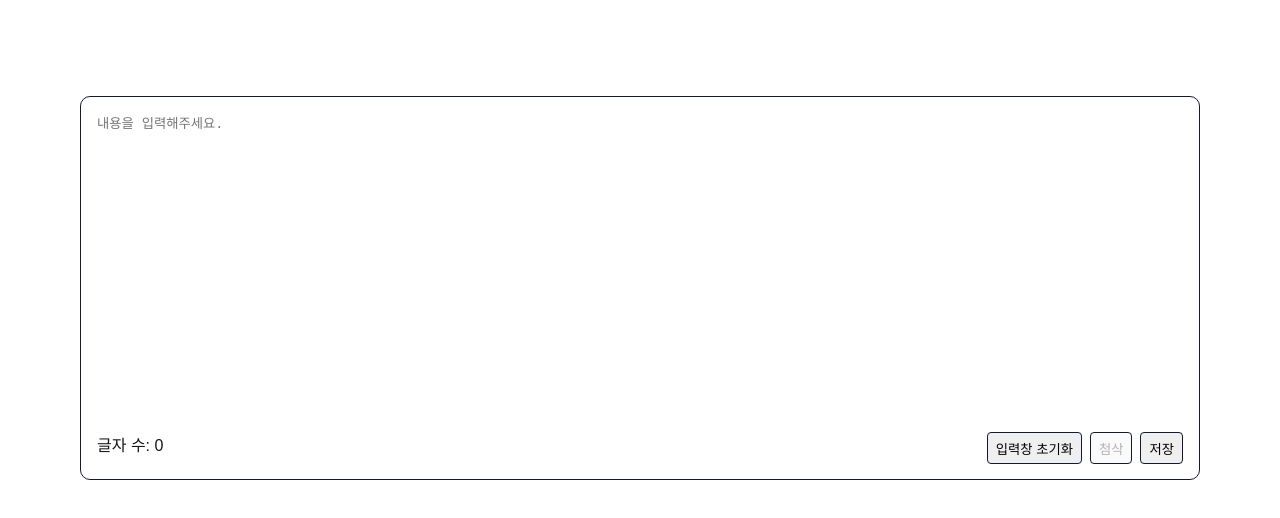
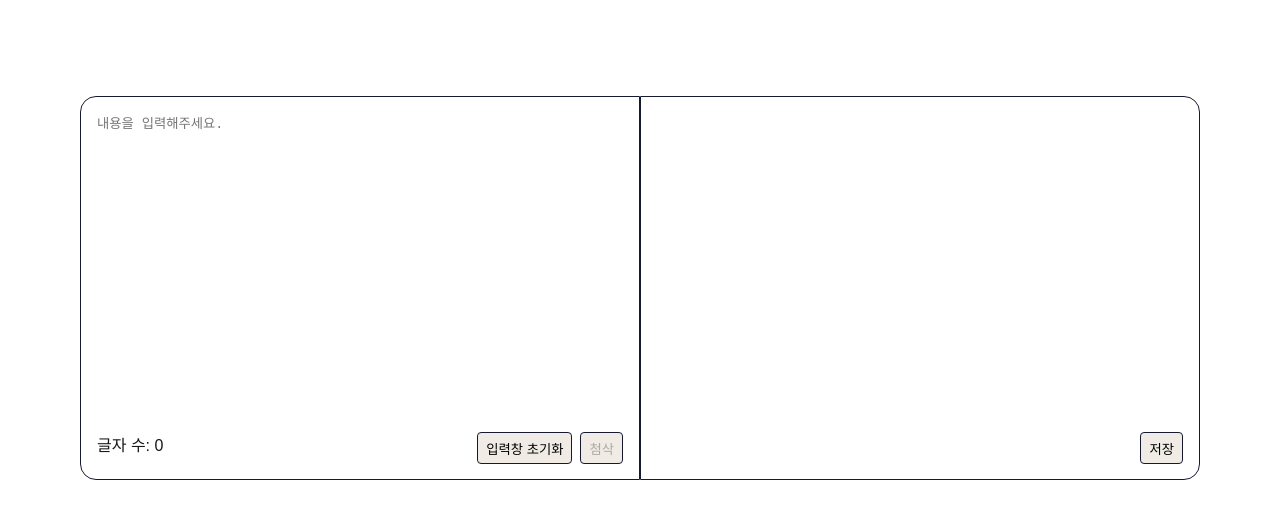
Before and after one commit to wyjee/check-mate, a Next.js app in the folder checkmate-front/: page / in a window 1280 px wide. Shown: the top 518 px of the page. Built offline with nearby package versions, Linux system fonts and the light colour scheme; no server answers.

Commit message:
feature(front): add openai translation request

```diff
--- a/checkmate-front/app/components/Main/index.css
+++ b/checkmate-front/app/components/Main/index.css
@@ -1,37 +1,23 @@
-.textarea {
+.translation_box,
+.result_box {
     width: 100%;
-    height: 100%;
-    border: none;
-    outline: none;
-}
-
-.translation_box {
-    width: 100%;
-    height: 24px;
+    min-height: 24rem;
     border: 1px solid #161A30;
     border-radius: 10px;
     padding: 16px 16px 51px 16px;
-    min-height: 24rem;
 }
 
 @media (min-width: 768px) {
-    .translation_box {
+    .translation_box,
+    .result_box {
         width: 100%;
     }
+
+    .translation_box {
+        border-radius: 16px 0px 0px 16px;
+    }
+
+    .result_box {
+        border-radius: 0px 16px 16px 0px;
+    }
 }
-
-.buttons {
-    display: flex;
-    flex-direction: row;
-    justify-content: space-between;
-    width: 100%;
-    height: 51px;
-}
-
-.buttons button {
-    border: 1px solid #161A30;
-    height: 32px;
-    padding: 0 8px 0 8px;
-    margin: 0 0 0 8px;
-    border-radius: 4px;
-}
--- a/checkmate-front/app/components/Main/index.tsx
+++ b/checkmate-front/app/components/Main/index.tsx
@@ -7,63 +7,52 @@ import Loader from './Loader';
 import './index.css';
 
 const configuration = {
-    apiKey: process.env.NEXT_PUBLIC_API_KEY,
+    apiKey: process.env.NEXT_PUBLIC_OPENAI_API_KEY,
     dangerouslyAllowBrowser: true
 };
 const openai = new OpenAI(configuration);
+const openaiModel = 'gpt-3.5-turbo'
 
 const Main = ()=> {
-    const [isAlready, setAlready] = useState(false);
     const [text, setText] = useState("");
-    // const [previousText, setPreviousText] = useState("");
+    const [fixedText, setFixedText] = useState("");
     const [words, setWords] = useState(0);
     const [loading, setLoading] = useState(false);
-    const [corrected, setCorrected] = useState(false);
+    const [corrected, setFixed] = useState(false);
+    const [language, setLanguage] = useState("en");
+    const langPairs: {
+        [key: string]: string
+    } = {
+        en: 'English',
+        kr: 'Korean'
+    }
 
-    const ping = async () => {
-        const response = await openai.chat.completions.create({
-            model: 'gpt-3.5-turbo',
+    const callOpenAi = async () => {
+
+        const params = {
+            model: openaiModel,
             messages: [
                 {
-                    role: 'user',
-                    content: 'Hello!',
+                    "role": "system",
+                    "content": `You will be provided with statements, and your task is to convert them to standard ${langPairs[language]}.`
                 },
+                {
+                    "role": "user",
+                    "content": "She no went to the market."
+                }
             ],
-        });
+            temperature: 0.7,
+            max_tokens: 64,
+            top_p: 1
+        }
+        // const res = await openai.chat.completions.create(params);
+        // const data = res.choices[0]?.message?.content;
+        // const message = data.text;
 
-        console.log(response._request_id);
+        const message = "She did not go to the market."
+        setFixedText(message)
+
     }
-
-    // const callOpenAi = async () => {
-    //     const res = await fetch("/api/openai", {
-    //         method: "POST",
-    //         body: JSON.stringify({
-    //             name: text
-    //         }),
-    //         headers: {
-    //             'Content-Type': 'application/json',
-    //             'Authorization': `Bearer ${process.env.NEXT_PUBLIC_API_KEY}`
-    //         },
-    //     })
-    //     const data = await res.json();
-    //     const message = data.text;
-    //     let i = -1;
-    //
-    //     setText("");
-    //
-    //     const typingEffect = setInterval(() => {
-    //         setText((prevText) => prevText + message[i]);
-    //         i++;
-    //
-    //         if (i === message.length - 1) {
-    //             clearInterval(typingEffect);
-    //
-    //             setWords(countWords(text));
-    //             setCorrected(false);
-    //             setLoading(false);
-    //         }
-    //     }, 50);
-    // }
 
     const handleTextChange = (e: ChangeEvent<HTMLTextAreaElement>) => {
         setText(e.target.value);
@@ -85,24 +74,24 @@ const Main = ()=> {
     }
 
     const handleSubmit = () => {
-        setCorrected(true);
+        callOpenAi()
+        setFixed(true);
     }
 
     useEffect(() => {
         if (loading || !corrected) return;
-        ping(); // should be removed
 
         try {
             setLoading(true);
-            // setPreviousText(text);
         } catch (error) {
             return console.error(`[ERROR] ${error}`);
         }
     }, [corrected]);
 
     return (
-        <div>
-            <div className={'translation_box'}>
+        <div className={'flex_col'}>
+            <div className={'flex_row'}>
+                <div className={'translation_box left'}>
                     <textarea
                         className={'textarea'}
                         placeholder="내용을 입력해주세요."
@@ -122,10 +111,23 @@ const Main = ()=> {
                             >
                                 {!loading ? <span>첨삭</span> : <Loader/>}
                             </button>
+                        </div>
+                    </div>
+                </div>
+                <div className={'result_box right'}>
+                    <textarea
+                        className={'textarea'}
+                        value={fixedText}
+                        readOnly={true}
+                    />
+                    <div className={'buttons flex_right'}>
                         <button onClick={handleSave}>저장</button>
                     </div>
                 </div>
             </div>
+
+            {/* HISTORY COMPONENT */}
+            <div className={'content'}></div>
         </div>
     )
 }
--- a/checkmate-front/app/globals.css
+++ b/checkmate-front/app/globals.css
@@ -42,7 +42,45 @@ a {
 }
 
 /* custom css*/
+.textarea {
+  width: 100%;
+  height: 100%;
+  border: none;
+  outline: none;
+}
+
+.buttons {
+  display: flex;
+  flex-direction: row;
+  justify-content: space-between;
+  width: 100%;
+  height: 51px;
+}
+
+.buttons button {
+  border: 1px solid #161A30;
+  height: 32px;
+  padding: 0 8px 0 8px;
+  margin: 0 0 0 8px;
+  border-radius: 4px;
+  background: #F0ECE5;
+}
 
 textarea {
   resize: none;
 }
+
+.flex_col {
+  display: flex;
+  flex-direction: column;
+}
+
+.flex_row {
+  display: flex;
+  flex-direction: row;
+}
+
+.flex_right {
+  display: flex;
+  justify-content: flex-end;
+}
--- a/checkmate-front/package.json
+++ b/checkmate-front/package.json
@@ -9,6 +9,7 @@
     "lint": "next lint"
   },
   "dependencies": {
+    "diff-match-patch": "^1.0.5",
     "next": "14.2.13",
     "openai": "^4.67.1",
     "react": "^18",
```
Also changed, not shown: 2 other files (tests, documents, lock files or other folders). Lines whose indentation alone changed are shown as unchanged.
